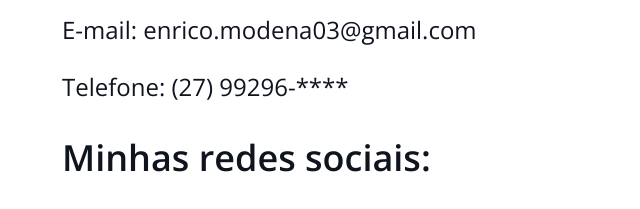
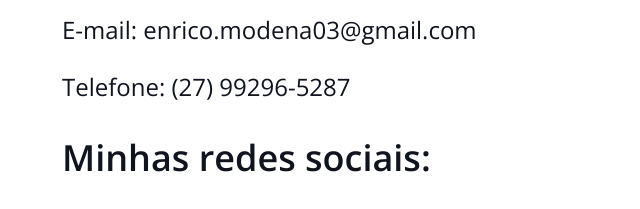
Before and after one commit to enricofm/curriculo-enrico, a plain HTML site: page index.html in a window 1280 px wide. Shown: the part 4081-4290 px from the top of the page, 18-658 px from the left. Drawn offline with nearby package versions, Linux system fonts and the light colour scheme.

Commit message:
telefone

```diff
--- a/index.html
+++ b/index.html
@@ -56,7 +56,7 @@
 <footer>
     <h2>Informações para contato:</h2>
     <p>E-mail: enrico.modena03@gmail.com</p>
-    <p>Telefone: (27) 99296-****</p>
+    <p>Telefone: (27) 99296-5287</p>
     <h2>Minhas redes sociais:</h2>
     <a href="/" target="_blank">LinkedIn</a> <br>
     <a href="https://github.com/enricofm" target="_blank">GitHub</a> <br>
```
